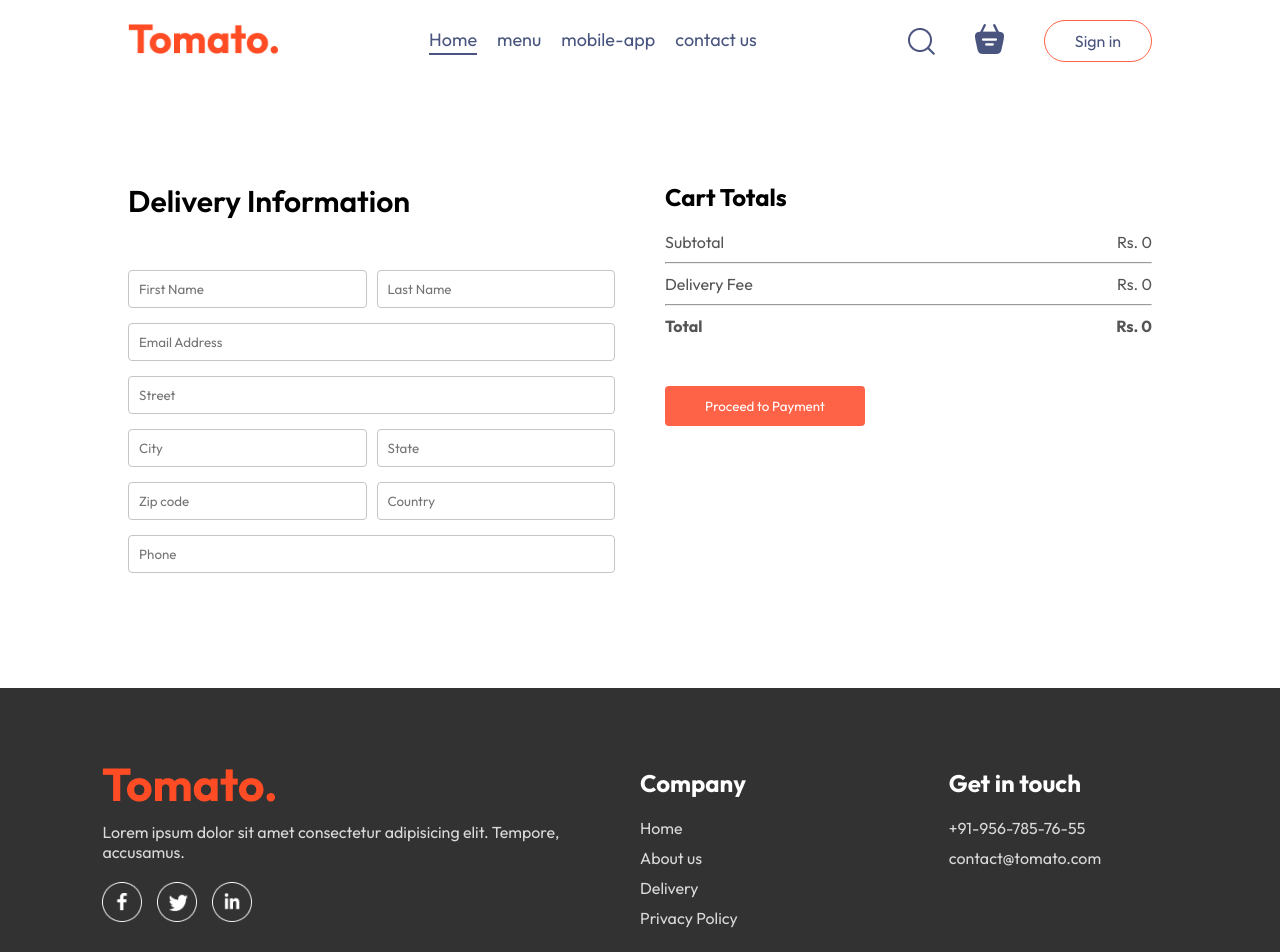
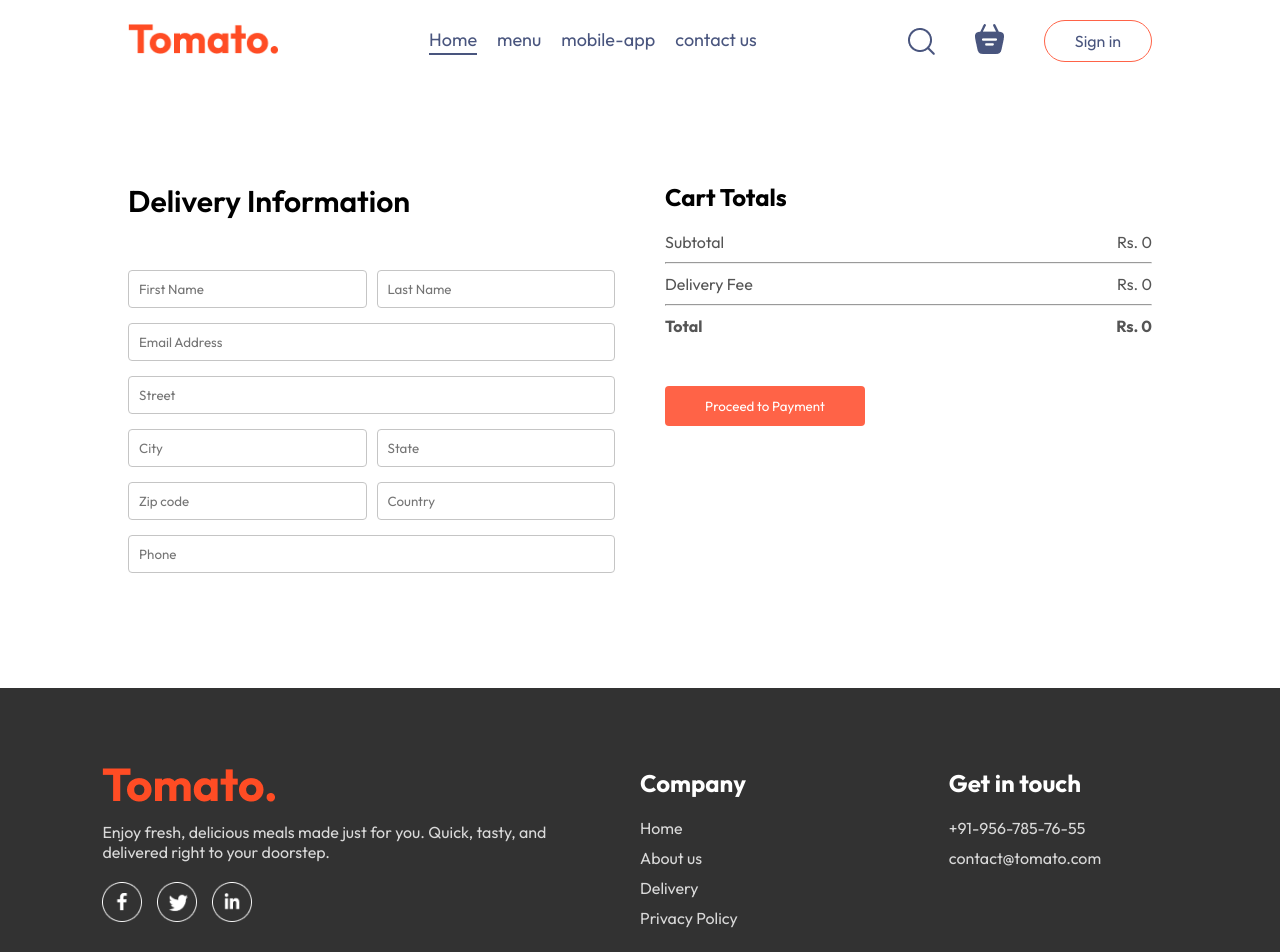
Before and after one commit to catherin-raichal-i/TomatoBites, a React (Vite) app: page /order in a window 1280 px wide. Shown: the top 952 px of the page. Built offline with nearby package versions, Linux system fonts and the light colour scheme.

Commit message:
Update Footer.jsx

```diff
--- a/src/components/Footer/Footer.jsx
+++ b/src/components/Footer/Footer.jsx
@@ -9,7 +9,7 @@ const Footer = () => {
             <div className="footer-content">
                 <div className="footer-content-left">
                     <img src={assets.logo} alt="" />
-                    <p>Lorem ipsum dolor sit amet consectetur adipisicing elit. Tempore, accusamus.</p>
+                    <p>Enjoy fresh, delicious meals made just for you. Quick, tasty, and delivered right to your doorstep.</p>
                     <div className="footer-social-icons">
                         <img src={assets.facebook_icon} alt="" />
                         <img src={assets.twitter_icon} alt="" />
@@ -45,4 +45,5 @@ const Footer = () => {
     )
 }
 
+
 export default Footer;
```
